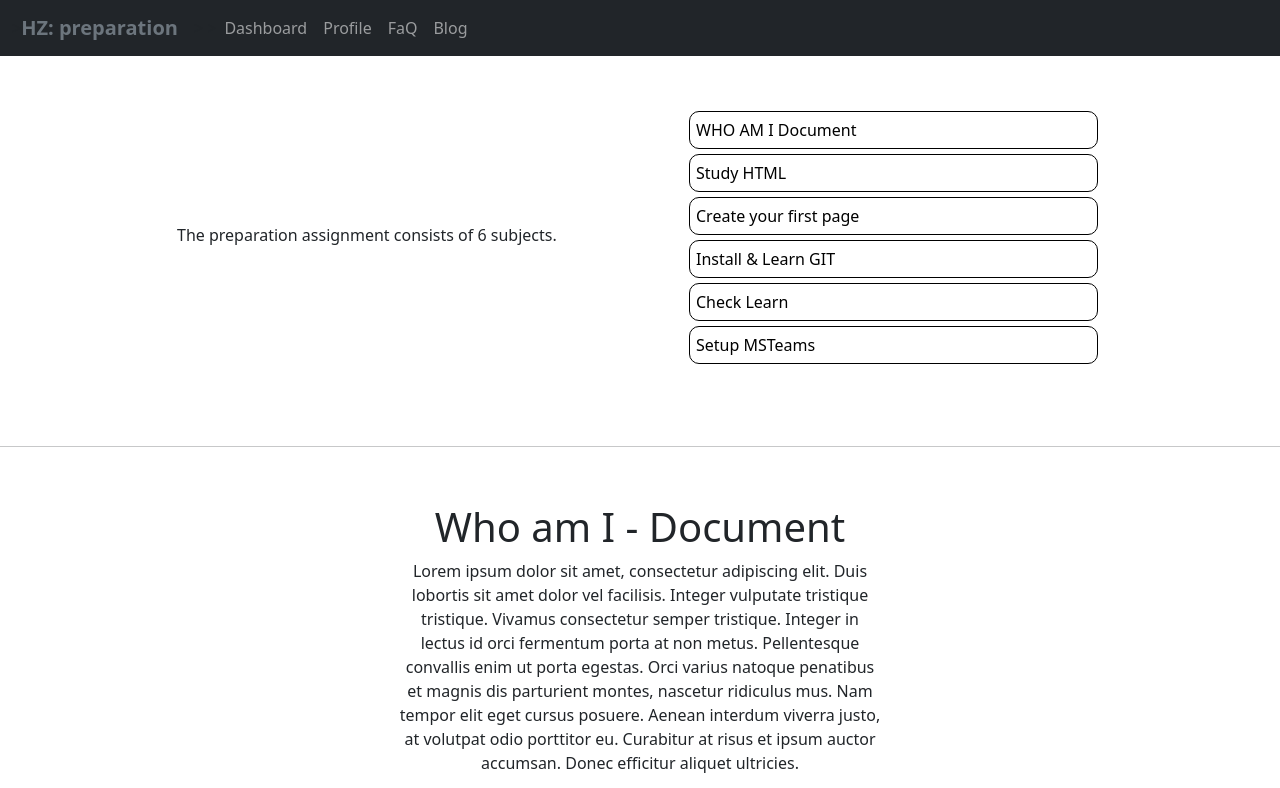
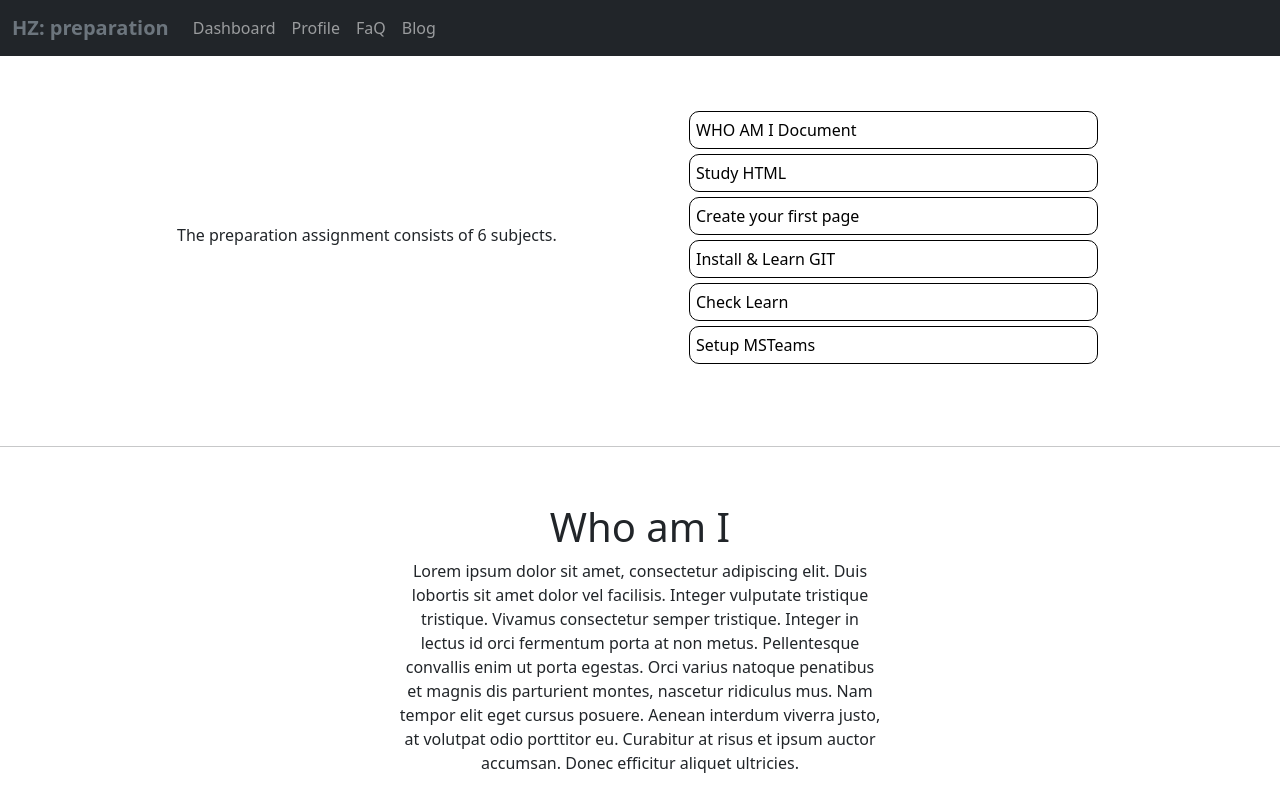
Before and after one commit to Zirconics/Zirconics.github.io, a plain HTML site: page HTML/About.html in a window 1280 px wide. Shown: the top 788 px of the page. Drawn offline with nearby package versions, Linux system fonts and the light colour scheme.

Commit message:
Fixed some typos and added comments

```diff
--- a/HTML/About.html
+++ b/HTML/About.html
@@ -17,20 +17,20 @@
     <nav class="navbar navbar-expand-md sticky-top navbar-dark bg-dark">
         <div class="container-xxl">
 
-            <!-- Page title / brand -->>
+            <!-- Page title / brand -->
             <a href="index.html" class="navbar-brand">
                 <span class="text-secondary fw-bold">
                     HZ: preparation
                 </span>
             </a>
 
-            <!-- collapsed navbar button (mobile) -->>
+            <!-- collapsed navbar button (mobile) -->
             <button class="navbar-toggler" type="button" data-bs-toggle="collapse" data-bs-target="#main-nav"
                 aria-controls="main-nav" aria-expanded="false" aria-label="Toggle navigation">
                 <span class="navbar-toggler-icon"></span>
             </button>
 
-            <!-- Navbar links -->>
+            <!-- Navbar links -->
             <div class="collapse navbar-collapse justify-content-start align-center" id="main-nav">
                 <ul class="navbar-nav">
                     <li class="nav-item">
@@ -91,7 +91,7 @@
             <div class="row justify-content-center align-items-start">
                 <div class="col-md-5 text-center text-md-center">
                     <h1>
-                        Who am I - Document
+                        Who am I
                     </h1>
                 </div>
             </div>
```
Also changed, not shown: Css/Style.css (+2 -7 lines), HTML/Blog.html (+3 -3 lines), HTML/Dashboard.html (+9 -3 lines), HTML/Faq.html (+3 -3 lines), HTML/index.html (+3 -3 lines), HTML/profile.html (+3 -3 lines).
